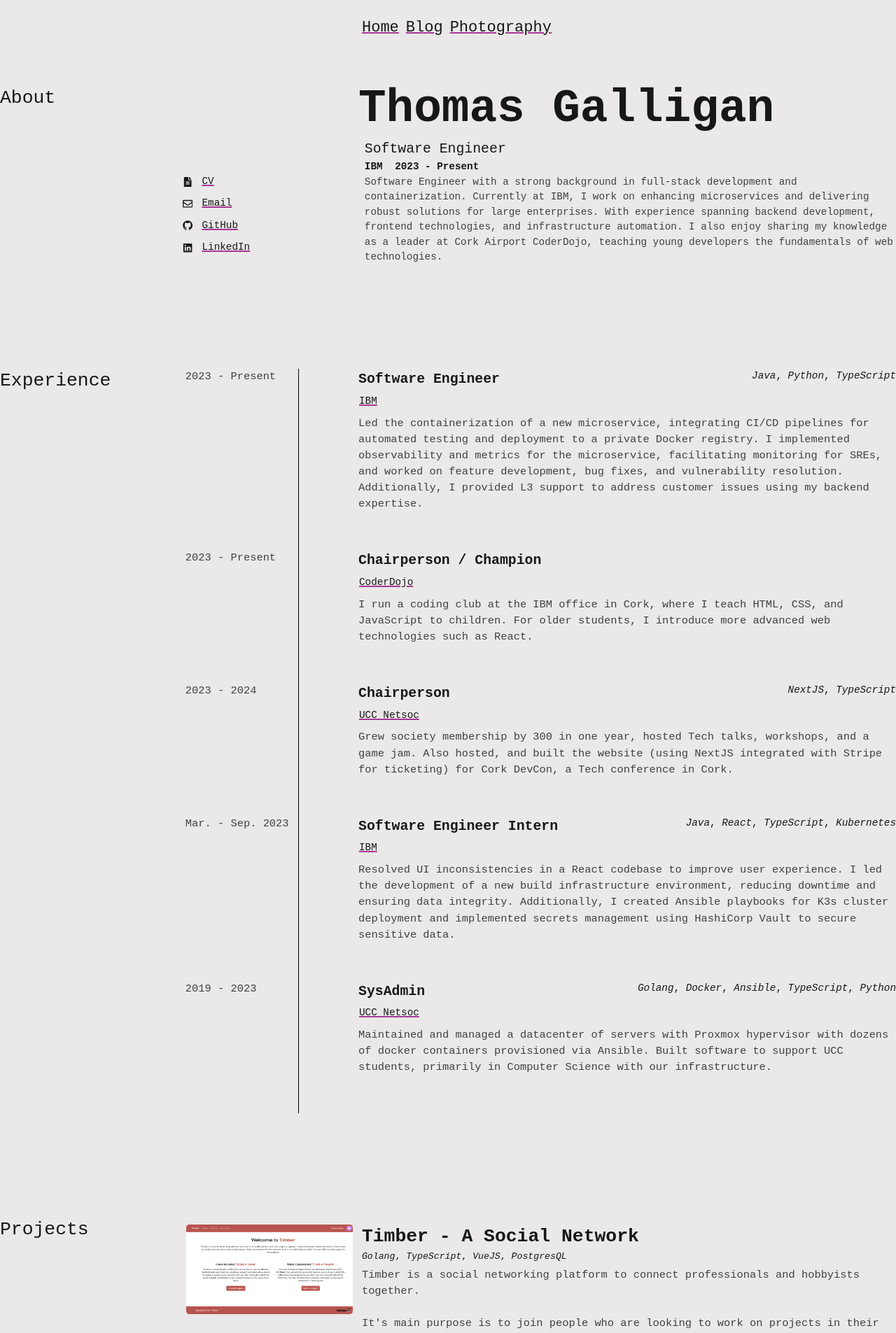
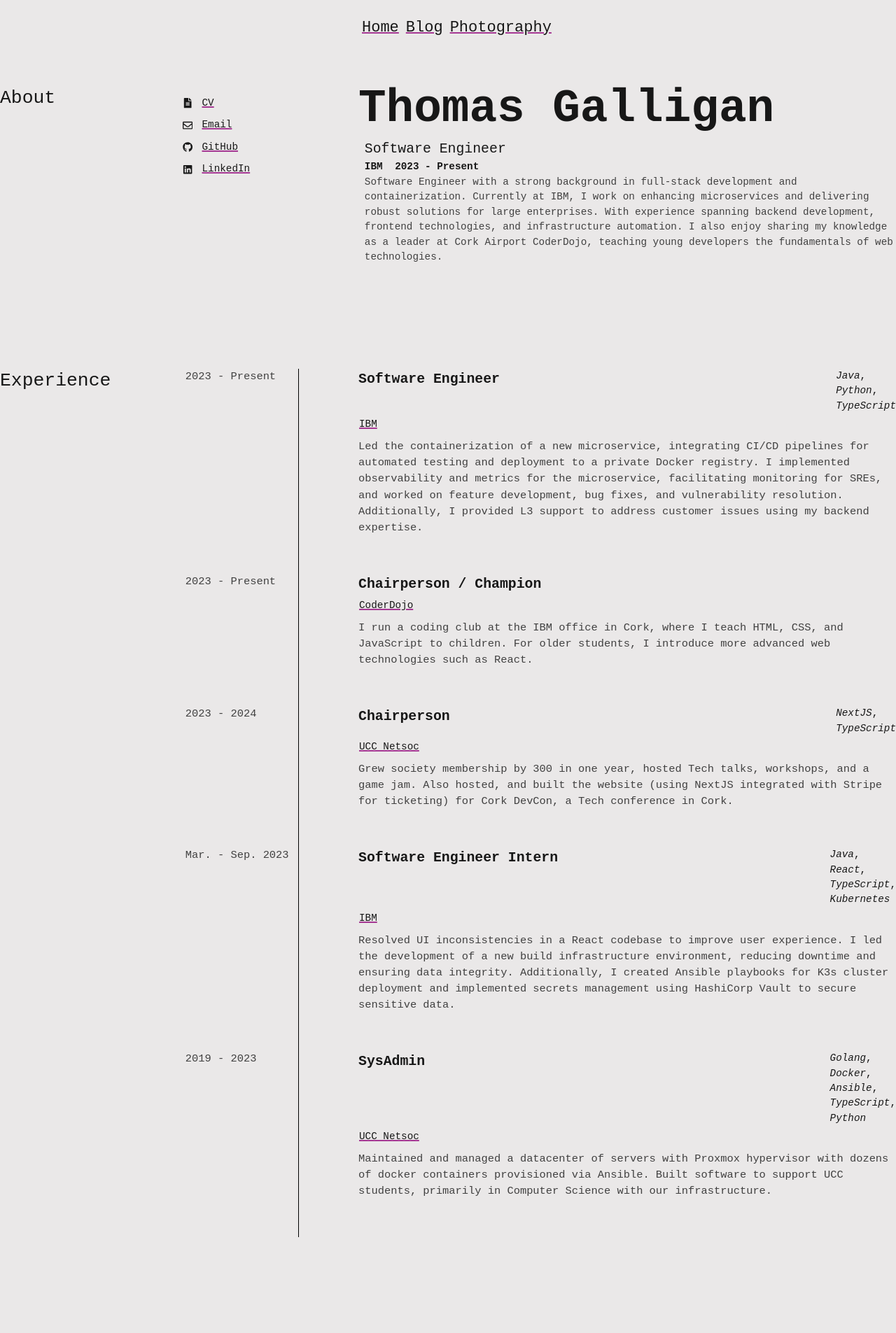
Before and after one commit to gal/galligan.dev, a Next.js app: page / in a window 1280 px wide. Shown: the top 1905 px of the page at 70% size. Built offline with nearby package versions, Linux system fonts and the light colour scheme.

Commit message:
minor SEO fixes

```diff
--- a/app/photography/page.tsx
+++ b/app/photography/page.tsx
@@ -15,7 +15,7 @@
           <Image
             className='absolute object-cover'
           src={HERO_PHOTO} fill={true} priority loading="eager" alt='Hero image, showing a photo of stained glass' />
-          <h1 className='z-50 text-bold text-5xl md:text-7xl lg:text-9xl text-center '>
+          <h1 className='z-30 text-bold text-5xl md:text-7xl lg:text-9xl text-center '>
             Photography
           </h1>
 
--- a/components/main/AboutSection.tsx
+++ b/components/main/AboutSection.tsx
@@ -8,16 +8,15 @@
   aria: string;
 }
 
-const ABOUT_TEXT =
-`Software Engineer with a strong background in full-stack development
+const ABOUT_TEXT = `Software Engineer with a strong background in full-stack development
 and containerization. Currently at IBM, I work on enhancing
 microservices and delivering robust solutions for large enterprises.
 With experience spanning backend development, frontend technologies,
 and infrastructure automation. I also enjoy sharing my knowledge as
 a leader at Cork Airport CoderDojo, teaching young developers the
-fundamentals of web technologies.`
+fundamentals of web technologies.`;
 
-const TITLE_TEXT = "Thomas Galligan | Software Engineer"
+const TITLE_TEXT = "Thomas Galligan | Software Engineer";
 
 const AboutSection = (props: { links: AboutLink[] }) => {
   return (
@@ -26,10 +25,12 @@
         <title>{TITLE_TEXT}</title>
         <meta name="robots" content="index, follow"></meta>
 
-
         <meta name="description" content={ABOUT_TEXT}></meta>
-        <meta name="author" content="Thomas Galligan"/>
-        <meta name="keywords" content="software developer, Thomas Daniel Galligan, software engineer, personal website, portfolio"></meta>
+        <meta name="author" content="Thomas Galligan" />
+        <meta
+          name="keywords"
+          content="software developer, Thomas Daniel Galligan, software engineer, personal website, portfolio"
+        ></meta>
 
         <meta property="og:title" content={TITLE_TEXT}></meta>
         <meta property="og:description" content={ABOUT_TEXT}></meta>
@@ -40,7 +41,8 @@
         <h1 className="text-2xl">About</h1>
       </div>
 
-      <nav className="flex flex-col my-2 justify-end">
+      <nav>
+        <ul className="flex flex-col my-2 justify-end">
           {props.links.map((link) => (
             <li key={link.label}>
               <span className="col-span-1"></span>
@@ -58,6 +60,7 @@
               </span>
             </li>
           ))}
+        </ul>
       </nav>
       <div className="col-span-3">
         <h1 className="text-6xl font-bold">Thomas Galligan</h1>
@@ -68,9 +71,7 @@
             <span className="m-4">2023 - Present</span>
           </h3>
           <div>
-            <p className="light">
-              {ABOUT_TEXT}
-            </p>
+            <p className="light">{ABOUT_TEXT}</p>
           </div>
         </div>
       </div>
--- a/components/main/ExperienceSection.tsx
+++ b/components/main/ExperienceSection.tsx
@@ -30,12 +30,12 @@
                 {exp.stack !== undefined && (
                   <ul>
                     {exp.stack?.map((tech, j) => (
-                      <span key={`exp-${i}-tech-${j}`}>
+                      <li key={`exp-${i}-tech-${j}`}>
                         <i className="padding-1 bg-grey-200 dark:bg-grey-500">
                           {tech}
                         </i>
                         {exp.stack!.length - 1 == j ? "" : ", "}
-                      </span>
+                      </li>
                     ))}
                   </ul>
                 )}
--- a/components/main/ProjectsSection.tsx
+++ b/components/main/ProjectsSection.tsx
@@ -24,12 +24,12 @@
                                 {proj.stack && (
                                     <ul className="mb-1">
                                         {proj.stack.map((tech, j) => (
-                                            <span key={tech} className="text-xs">
+                                            <li key={tech} className="text-xs">
                                                 <i className="padding-1 bg-grey-200 dark:bg-grey-500">
                                                     {tech}
                                                 </i>
                                                 {proj.stack!.length - 1 == j ? "" : ", "}
-                                            </span>
+                                            </li>
                                         ))}
                                     </ul>
                                 )}
--- a/components/photography/ImageGallery.tsx
+++ b/components/photography/ImageGallery.tsx
@@ -79,11 +79,11 @@
       </div>
 
       {zoomedImage !== undefined && (
-        <div onKeyDown={(e) => { if (e.key == "Escape") setZoomedImage(undefined) }} onClick={() => setZoomedImage(undefined)} className="fixed top-[10dvh] right-0 left-0 bottom-0 bg-black/90 w-full h-[100dvh]">
+        <div onKeyDown={(e) => { if (e.key == "Escape") setZoomedImage(undefined) }} onClick={() => setZoomedImage(undefined)} className="z-50 fixed top-[10dvh] right-0 left-0 bottom-0 bg-black/90 w-full h-[100dvh]">
           <header className='w-full top-[10dvh] h-[5dvh] left-0 right-0 '>
             <div className='px-4 w-full h-full flex justify-between items-center text-lg'>
               <Link target='_blank' href={getHd(photographs[zoomedImage])} >
-                <h1 className='inline mx-2 bg-clip-text text-transparent'>
+                <h1 className='inline mx-2'>
                   {photographs[zoomedImage]}
                 </h1>
                 <span className='light text-xs'>
--- a/next.config.mjs
+++ b/next.config.mjs
@@ -1,5 +1,7 @@
 /** @type {import('next').NextConfig} */
 const nextConfig = {
+    reactStrictMode: true,
+    swcMinify: true,
     images: {
         remotePatterns: [
             {
```
Lines whose indentation alone changed are shown as unchanged.
